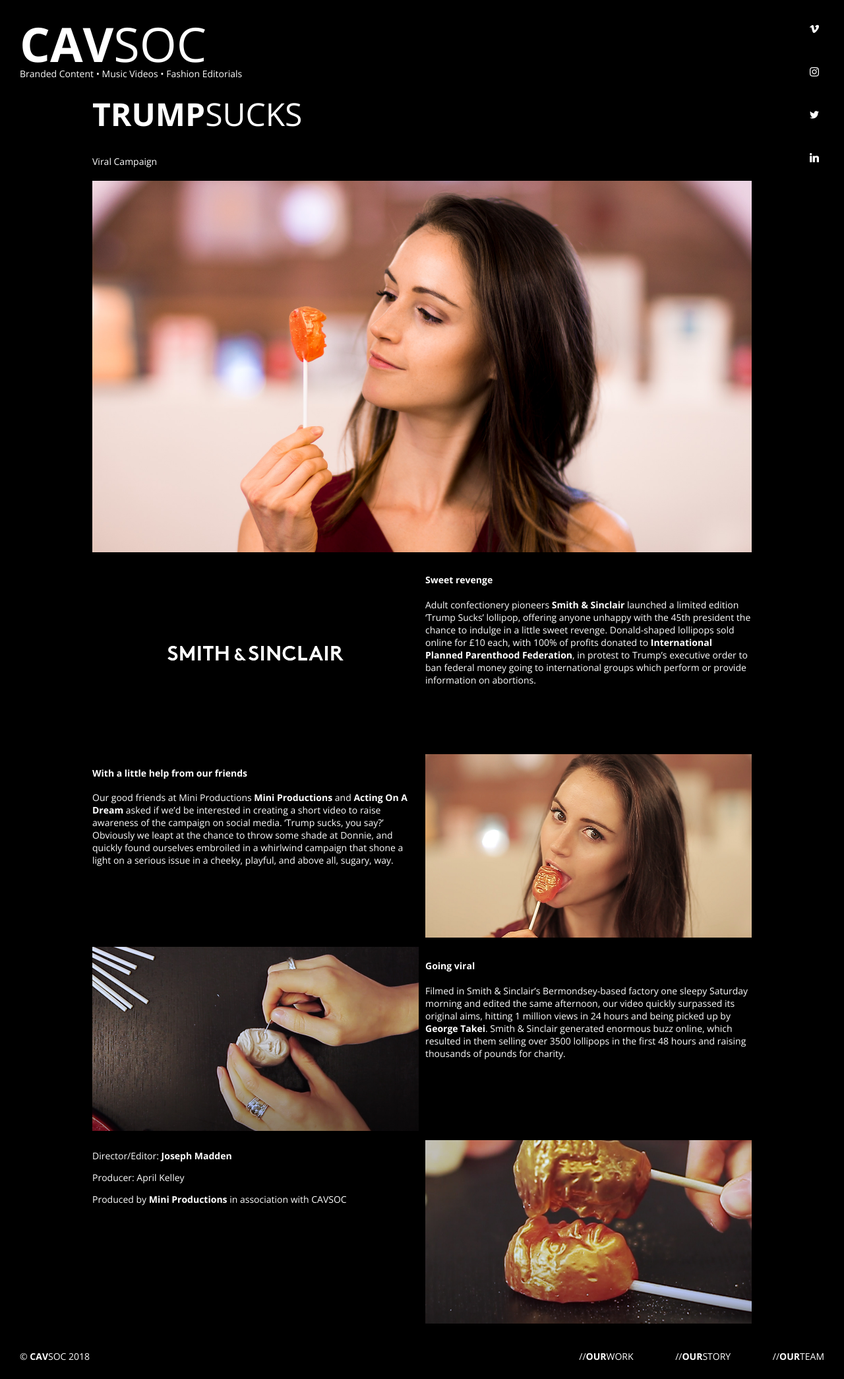
After one commit to joshthompson/cavsoc.com, a PHP site: page /projects/trumpsucks.php in a window 1280 px wide. The commit adds this page. Shown: the whole page at 66% size. Run offline with PHP 8.4, Linux system fonts and the light colour scheme; some libraries are stand-ins or nearby versions.

Commit message:
Projects + Work + Story update
- Added video to thankyouep
- Added video to litchisback
- Added video to story
- Added trumpsucks
- Amended work

```diff
--- /dev/null
+++ b/www/projects/trumpsucks.php
@@ -0,0 +1,63 @@
+<? $page_title = "WS. Studio"; ?>
+<? require "../include/top.tpl"; ?>
+
+<div class="active content-page">
+	<div class="page-content">
+
+		<h2 class="cavsoc-heading"><em>Trump</em>Sucks</h2>
+
+		<div class="project-intro">
+			<div>Viral Campaign</div>
+		</div>
+
+		<div class="project">
+
+			<div class="project-main">
+				<img src="/images/work/trumpsucks/trump-sucks-0-main.jpg.jpg" />
+			</div>
+
+			<div class="project-section">
+				<div class="project-section-content">
+					<img class="project-image" src="/images/work/trumpsucks/trump-sucks-1-sweet-revenge.jpg" />
+				</div>
+				<div class="project-section-content">
+					<h4>Sweet revenge</h4>
+					<p>Adult confectionery pioneers <a href="http://www.smithandsinclair.co.uk/" target="_blank">Smith & Sinclair</a> launched a limited edition ‘Trump Sucks’ lollipop, offering anyone unhappy with the 45th president the chance to indulge in a little sweet revenge. Donald-shaped lollipops sold online for £10 each, with 100% of profits donated to <a href="https://www.ippf.org/" target="_blank">International Planned Parenthood Federation</a>, in protest to Trump’s executive order to ban federal money going to international groups which perform or provide information on abortions.</p>
+				</div>
+			</div>
+
+			<div class="project-section">
+				<div class="project-section-content">
+					<h4>With a little help from our friends</h4>
+					<p>Our good friends at Mini Productions <a href="http://miniproductions.co.uk/" target="_blank">Mini Productions</a> and <a href="http://www.actingonadream.com/" target="_blank">Acting On A Dream</a> asked if we’d be interested in creating a short video to raise awareness of the campaign on social media. ‘Trump sucks, you say?’ Obviously we leapt at the chance to throw some shade at Donnie, and quickly found ourselves embroiled in a whirlwind campaign that shone a light on a serious issue in a cheeky, playful, and above all, sugary, way.</p>
+				</div>
+				<div class="project-section-content">
+					<img class="project-image" src="/images/work/trumpsucks/trump-sucks-1.1.jpg" />
+				</div>
+			</div>
+
+			<div class="project-section">
+				<div class="project-section-content">
+					<img class="project-image" src="/images/work/trumpsucks/trump-sucks-2.1.jpg" />
+				</div>
+				<div class="project-section-content">
+					<h4>Going viral</h4>
+					<p>Filmed in Smith & Sinclair’s Bermondsey-based factory one sleepy Saturday morning and edited the same afternoon, our video quickly surpassed its original aims, hitting 1 million views in 24 hours and being picked up by <a href="https://www.facebook.com/georgehtakei/videos/743855315784592/" target="_blank">George Takei</a>. Smith & Sinclair generated enormous buzz online, which resulted in them selling over 3500 lollipops in the first 48 hours and raising thousands of pounds for charity.</p>
+				</div>
+			</div>
+
+			<div class="project-section">
+				<div class="project-section-content">
+					<p>Director/Editor: <a href="http://www.josephmadden.co.uk/" target="_blank">Joseph Madden</a></p>
+					<p>Producer: April Kelley</p>
+					<p>Produced by <a href="http://miniproductions.co.uk/" target="_blank">Mini Productions</a> in association with CAVSOC</p>
+				</div>
+				<div class="project-section-content">
+					<img class="project-image" src="/images/work/trumpsucks/trump-sucks-3.jpg" />
+				</div>
+			</div>
+		</div>
+	</div>
+</div>
+
+<? require "../include/bottom.tpl"; ?>
```
Also changed, not shown: www/projects/litchisback.php (+7 -7 lines), www/projects/thankyouep.php (+7 -1 lines), www/story.php (+7 -0 lines), www/work.php (+3 -28 lines), www/images/work/square/mr-litch.jpg (added), www/images/work/square/trump-sucks-1.1.jpg (added), www/images/work/trumpsucks/trump-sucks-0-main.jpg.jpg (added), www/images/work/trumpsucks/trump-sucks-1-sweet-revenge.jpg (added), www/images/work/trumpsucks/trump-sucks-1.1.jpg (added), www/images/work/trumpsucks/trump-sucks-2-with-a-little-help.jpg (added), www/images/work/trumpsucks/trump-sucks-2.1.jpg (added), www/images/work/trumpsucks/trump-sucks-3.jpg (added), 1 other file.
